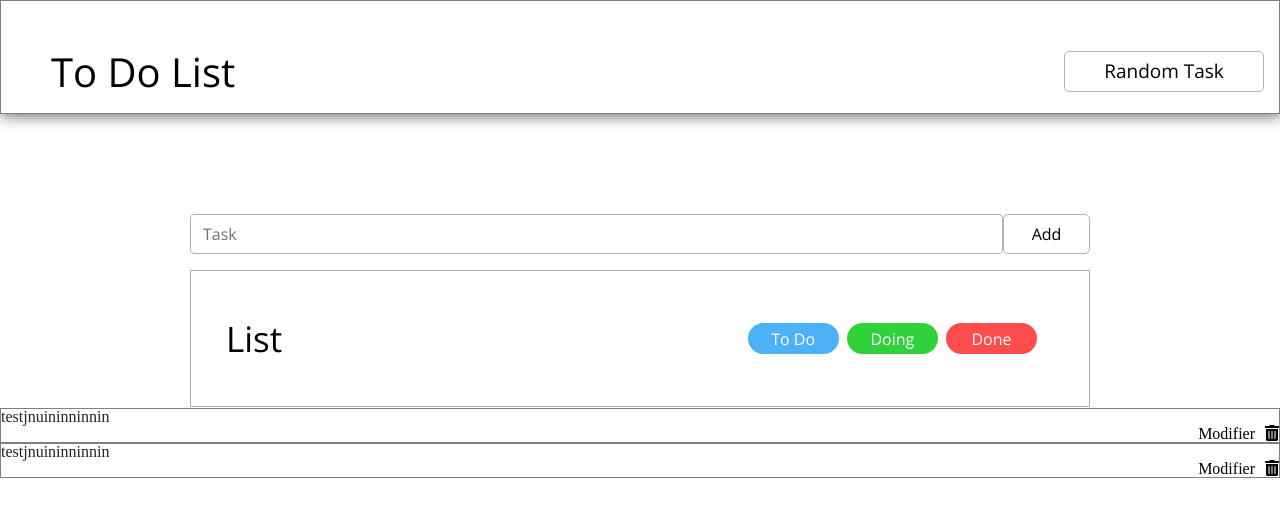
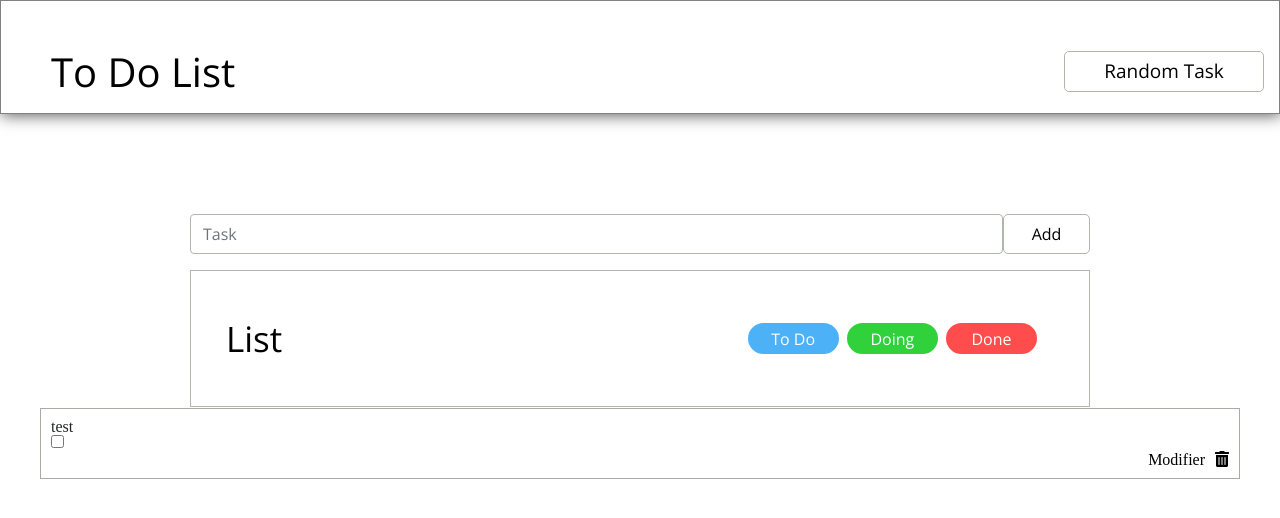
Before and after one commit to EloiGry/todolist, a plain HTML site: page index.html in a window 1280 px wide. Both pictures are taken after a click on the button "Random Task". Drawn offline with nearby package versions, Linux system fonts and the light colour scheme.

Commit message:
checkbox

```diff
--- a/index.html
+++ b/index.html
@@ -42,5 +42,6 @@
 </div>
 
 <script src="./index.js"></script>
+<script src="./randomTask.js"></script>
 </body>
 </html>
--- a/index.js
+++ b/index.js
@@ -12,35 +12,19 @@ function onTaskSubmit() {
         status : "To Do"
     }
     array.push(tasks)
-
     inmain.innerHTML = ""
 
     array.forEach(function(task) {
-        inmain.innerHTML = inmain.innerHTML + ` <div class="inside"> <p class="text">${task.value}</p> <div class="insideButton"> <button class="mod"> Modifier </button> <button class="x"> <i class="fas fa-trash-alt"></i> </button> </div> </div> `
+        inmain.innerHTML = inmain.innerHTML + ` <div class="inside"> <p class="text">${task.value}</p> <input type="checkbox"> <div class="insideButton"> <button class="mod"> Modifier </button> <button class="x"> <i class="fas fa-trash-alt"></i> </button> </div> </div> `
       })
 }
 
-function randomTask() {
-    // generer chiffre aleatoire
-    // recuperer element qui correspond au chiffre dans le tableau list
-    // ajouter a la valeur du task
-    var tasks = {
-        value : "testjnuininninnin",
-        status : "To Do"
-    }
-
-    array.push(tasks)
-
-    inmain.innerHTML = ""
-
-    array.forEach(function(task) {
-        inmain.innerHTML = inmain.innerHTML + ` <div class="inside"> <p class="text">${task.value}</p> <div class="insideButton"> <button class="mod"> Modifier </button> <button class="x"> <i class="fas fa-trash-alt"></i> </button> </div> </div> `
-    })
 
     array.forEach(function(task, index) {
         inmain.innerHTML = inmain.innerHTML + `
             <div class="inside" id="delete">
                 <p class="text">${task.value}</p>
+                <input type="checkbox">
                 <div class="insideButton">
                     <button class="mod" id="modif-${index}" onclick = "modify(${index})"> Modifier </button>
                     <button class="x" onclick = "removeItem(${index})"> <i class="fas fa-trash-alt"></i>
@@ -51,7 +35,7 @@ function randomTask() {
       })
 
      console.log(array)
-}
+
 
 function modify(index) {
     var choice = document.getElementById(`modif-${index}`)
--- a/randomTask.js
+++ b/randomTask.js
@@ -1,3 +1,6 @@
+
+
+
 function randomTask() {
 
     var randomBtn = document.getElementById("random");
@@ -17,6 +20,6 @@ function randomTask() {
     inmain.innerHTML = ""
 
     array.forEach(function(task) {
-        inmain.innerHTML = inmain.innerHTML + ` <div class="inside"> <p class="text">${task.value}</p> <div class="insideButton"> <button class="mod"> Modifier </button> <button class="x"> <i class="fas fa-trash-alt"></i> </button> </div> </div> `
+        inmain.innerHTML = inmain.innerHTML + ` <div class="inside"> <p class="text">${task.value}</p><input type="checkbox"> <div class="insideButton"> <button class="mod"> Modifier </button> <button class="x"> <i class="fas fa-trash-alt"></i> </button> </div> </div> `
     })
 }
--- a/style.css
+++ b/style.css
@@ -11,8 +11,11 @@
 
 
 .inside {
-    border: 1px solid #7f837d;
-    ;
+    border: 1px solid #a7aca5;
+    padding: 10px;
+    margin: 0 40px;
+    margin-bottom: 1px;
+
 }
 
 .insideButton {
```
